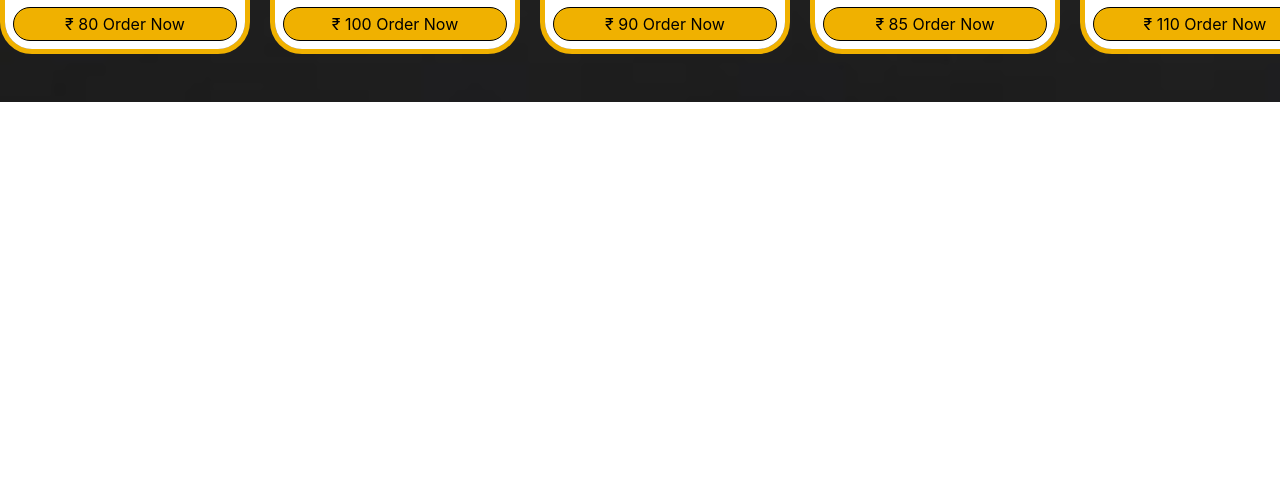
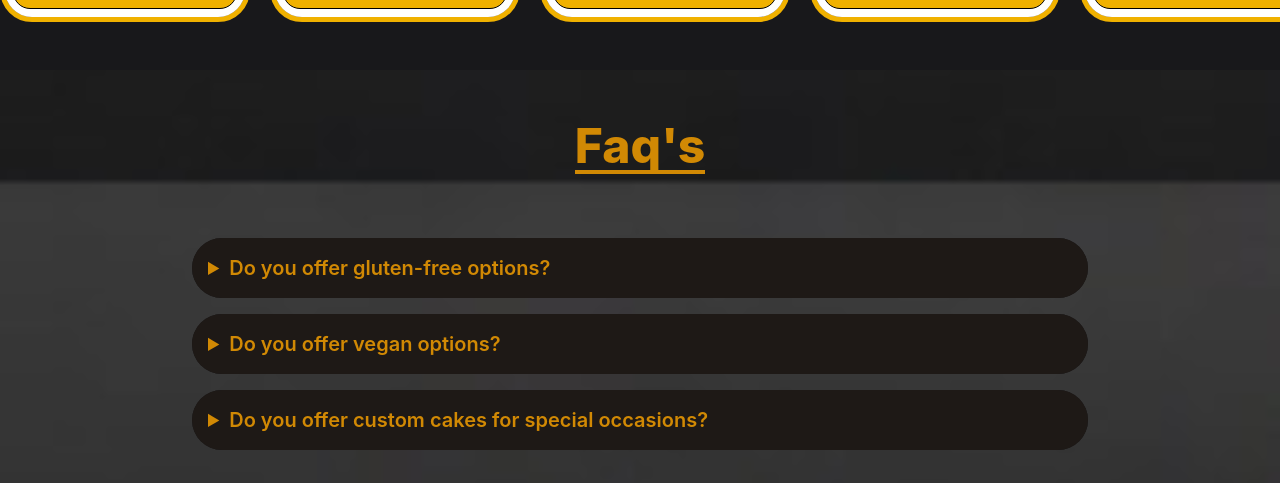
Before and after one commit to viraj-070/bakery, a React (Vite) app: page / in a window 1280 px wide. Shown: the part 3728-4211 px from the top of the page. Before the commit the page ends 3830 px from the top, so only its background shows below. Built offline with nearby package versions, Linux system fonts and the light colour scheme.

Commit message:
created faq section also made it responsive and rendered on home page

```diff
--- /dev/null
+++ b/src/components/Home/Faq.jsx
@@ -0,0 +1,43 @@
+import React from "react";
+
+const Faq = () => {
+  const fawquestions = [
+    {
+      question: "Do you offer gluten-free options?",
+      answer:
+        "Yes, we provide a diverse selection of gluten-free baked goods, including cakes, cookies, and bread. Our gluten-free options are meticulously crafted to meet our stringent standards of taste and quality. Each item is made with care, using high-quality ingredients, ensuring a delightful experience for those with gluten sensitivities or dietary preferences.",
+    },
+    {
+      question: "Do you offer vegan options?",
+      answer:
+        "Yes, we offer a variety of vegan baked goods, including cakes, cookies, and bread. Our vegan options are made with plant-based ingredients and are crafted to deliver the same delicious taste and quality as our traditional offerings. We take pride in providing tasty and satisfying choices for our vegan customers.",
+    },
+    {
+      question: "Do you offer custom cakes for special occasions?",
+      answer:
+        "Yes, we specialize in creating custom cakes for special occasions such as birthdays, weddings, anniversaries, and more. Our talented bakers work closely with you to design a cake that perfectly matches your vision and theme. Whether you want a simple and elegant design or a more elaborate and creative one, we can bring your ideas to life with our expertise and attention to detail.",
+    },
+  ];
+  return (
+    <div className="w-full h-fit px-4 md:px-0 py-9 max-w-7xl mx-auto ">
+      <h1 className="text-accent text-5xl font-extrabold text-accent border-b-4 border-accent text-center mt-7 md:mt-4 w-fit mx-auto pb-">
+        Faq's
+      </h1>
+
+      <div className="w-full md:w-[70%] flex flex-col gap-4 mt-12 md:mt-16 mx-auto">
+        {fawquestions.map((faq, index) => (
+          <details key={index} className="bg-zinc-900 rounded-[40px]">
+            <summary className="bg-primary p-4 rounded-full text-accent text-xl font-semibold">
+              {faq.question}
+            </summary>
+            <p className="mt-2 px-4 pb-4 bg-zinc-900 p-2 rounded-[40px] text-white">
+              {faq.answer}
+            </p>
+          </details>
+        ))}
+      </div>
+    </div>
+  );
+};
+
+export default Faq;
--- a/src/components/Home/Products.jsx
+++ b/src/components/Home/Products.jsx
@@ -194,7 +194,7 @@ const Products = () => {
 
   return (
     <div className="w-full h-fit px-4 md:px-0 py-9 max-w-7xl mx-auto ">
-      <h1 className="text-5xl font-extrabold text-accent border-b-4 border-accent text-center mt-7 md:mt-12 w-fit mx-auto pb-2">
+      <h1 className="text-5xl font-extrabold text-accent border-b-4 border-accent text-center mt-7 md:mt-4 w-fit mx-auto pb-2">
         Products
       </h1>
 
--- a/src/pages/Home.jsx
+++ b/src/pages/Home.jsx
@@ -2,6 +2,7 @@ import React from "react";
 import Hero from "../components/Home/Hero";
 import Services from "../components/Home/Services";
 import Products from "../components/Home/products";
+import Faq from "../components/Home/Faq";
 
 const Home = () => {
   return (
@@ -11,7 +12,10 @@ const Home = () => {
     >
       <Hero />
       <Services />
-      <Products />
+      <div className="w-full bg-zinc-900">
+        <Products />
+      </div>
+      <Faq />
     </div>
   );
 };
```
